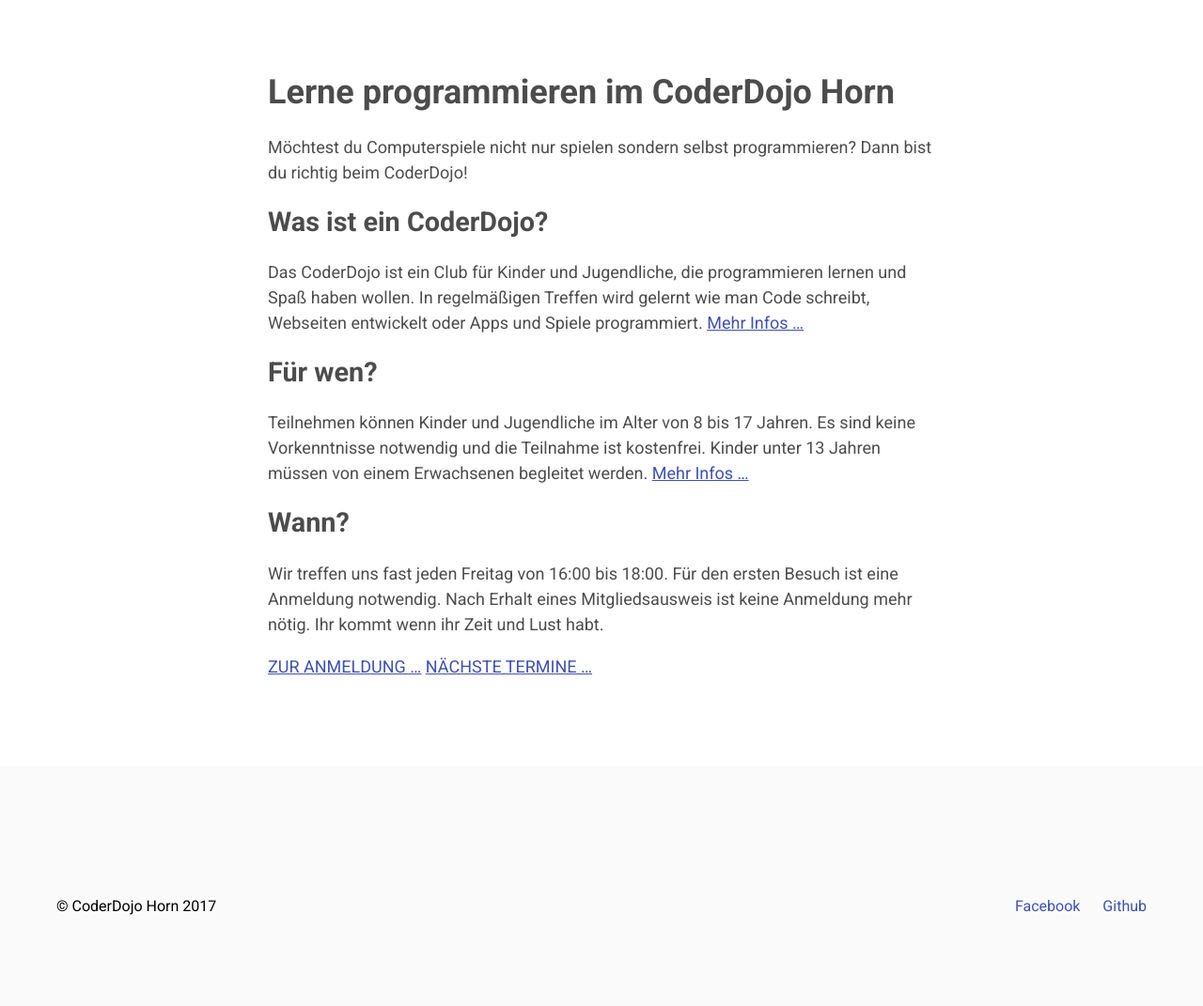
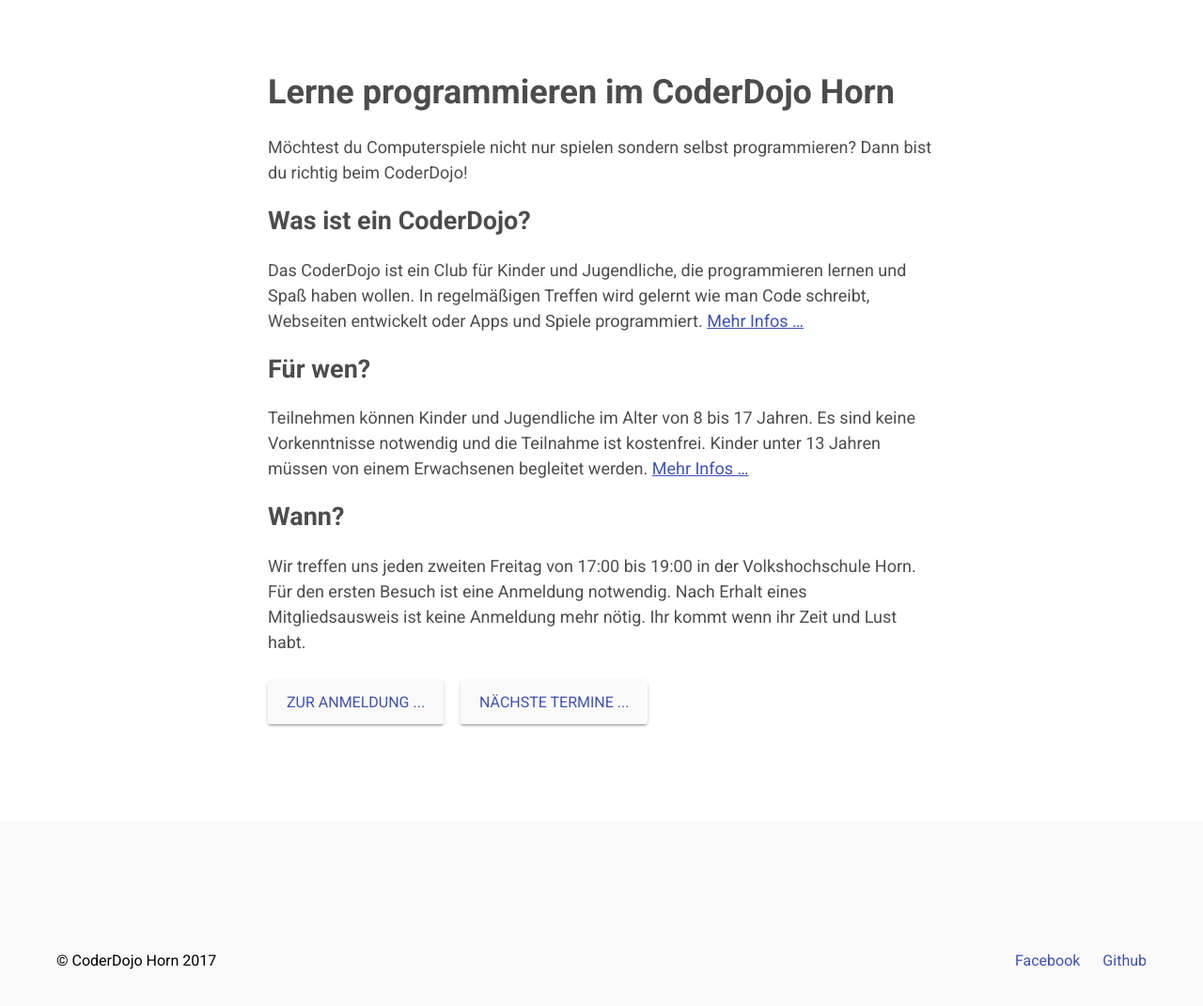
Before and after one commit to coderdojo-horn/coderdojo-horn.github.io, a Jekyll site: the page built from index.markdown, in a window 1280 px wide and 1400 px high, cut to the strip 280-1351 px from the top of the window. Shown: the whole strip at 94% size. Built offline with Jekyll 4.4.1, drawn with Linux system fonts in a browser that asks for light colours; some of the changed text lies outside the part shown.

Commit message:
Update mit neuen CSS und Bilddaten

```diff
--- a/_includes/navigation.html
+++ b/_includes/navigation.html
@@ -1,8 +1,10 @@
 <nav class="c-navigation {% if site.fixedNav == 'true' %}is-fixed{% endif %}">
   <div class="c-navigation__container u-container">
     <a class="c-navigation__root" href="/">CoderDojo Horn</a>
-    <a class="c-navigation__item {% if page.url == '/' %}is-active{% endif %}" href="{{ "/" | prepend: site.baseurl }}">Home</a>
-    <a class="c-navigation__item {% if page.url == '/articles/' %}is-active{% endif %}" href="{{ "/articles/" | prepend: site.baseurl }}">Articles</a>
-    <a class="c-navigation__item {% if page.url == '/about/' %}is-active{% endif %}" href="{{ "/about/" | prepend: site.baseurl }}">About</a>
+    <a class="c-navigation__item {% if page.url == '/anmeldung/' %}is-active{% endif %}" href="{{ "/anmeldung/" | prepend: site.baseurl }}">Anmeldung</a>
+    <a class="c-navigation__item {% if page.url == '/termine/' %}is-active{% endif %}" href="{{ "/termine/" | prepend: site.baseurl }}">Termine</a>
+    <a class="c-navigation__item {% if page.url == '/info/' %}is-active{% endif %}" href="{{ "/info/" | prepend: site.baseurl }}">Info</a>
+    <a class="c-navigation__item {% if page.url == '/mentoren/' %}is-active{% endif %}" href="{{ "/mentoren/" | prepend: site.baseurl }}">Mentoren</a>
+    <a class="c-navigation__item {% if page.url == '/kontakt/' %}is-active{% endif %}" href="{{ "/kontakt/" | prepend: site.baseurl }}">Kontakt</a>
   </div>
 </nav>
--- a/_sass/base/_reset.scss
+++ b/_sass/base/_reset.scss
@@ -50,7 +50,7 @@
 }
 
 h1 {font-size: 2em;}
-h2 {font-size: 1.6em;}
+h2 {font-size: 1.5em;}
 h3 {font-size: 1.2em;}
 
 /* Media */
--- a/_sass/components/_buttons.scss
+++ b/_sass/components/_buttons.scss
@@ -5,11 +5,14 @@
 // Base button
 .c-btn {
   padding: 1.5rem 2rem;
+  display: inline-block;
+  margin: 10px 0px;
   @include fs--meta;
   text-decoration: none;
   background: #FAFAFA;
   box-shadow: 0 2px 2px 0 rgba(0,0,0,.14),0 3px 1px -2px rgba(0,0,0,.2),0 1px 5px 0 rgba(0,0,0,.12);
   border-radius: 3px;
+  white-space: nowrap;
 }
 
 // Button groups
--- a/_sass/components/_header.scss
+++ b/_sass/components/_header.scss
@@ -6,7 +6,7 @@
   padding-top: 14.1rem; // 75px
   padding-bottom: 7.5rem; // 75px
   padding-right: 2.5rem;
-  padding-left: 2.5rem;
+  padding-left: 2rem;
   background: $t-theme;
   background-image: url(../../img/header.png);
   background-size: cover;
--- a/_sass/components/_navigation.scss
+++ b/_sass/components/_navigation.scss
@@ -6,7 +6,7 @@
   position: absolute;
   top: 0;
   left: 0;
-  padding: 0 2.5rem;
+  padding: 0 2.0rem;
   width: 100%;
   background: $t-theme;
   z-index: 10;
--- a/index.markdown
+++ b/index.markdown
@@ -16,6 +16,10 @@
 
 ## Wann?
 
-Wir treffen uns fast jeden Freitag von 16:00 bis 18:00. Für den ersten Besuch ist eine Anmeldung notwendig. Nach Erhalt eines Mitgliedsausweis ist keine Anmeldung mehr nötig. Ihr kommt wenn ihr Zeit und Lust habt.
+Wir treffen uns jeden zweiten Freitag von 17:00 bis 19:00 in der Volkshochschule Horn. Für den ersten Besuch ist eine Anmeldung notwendig. Nach Erhalt eines Mitgliedsausweis ist keine Anmeldung mehr nötig. Ihr kommt wenn ihr Zeit und Lust habt.
 
-[ZUR ANMELDUNG ...](/anmeldung/)  [NÄCHSTE TERMINE ...](/termine/)
+<div class="bottomlinks">
+	<a href="/anmeldung/" class="c-btn">ZUR ANMELDUNG ...</a>
+	&nbsp;&nbsp;
+	<a href="/termine/" class="c-btn">N&Auml;CHSTE TERMINE ...</a>
+</div>
```
Also changed, not shown: 12 other files.
